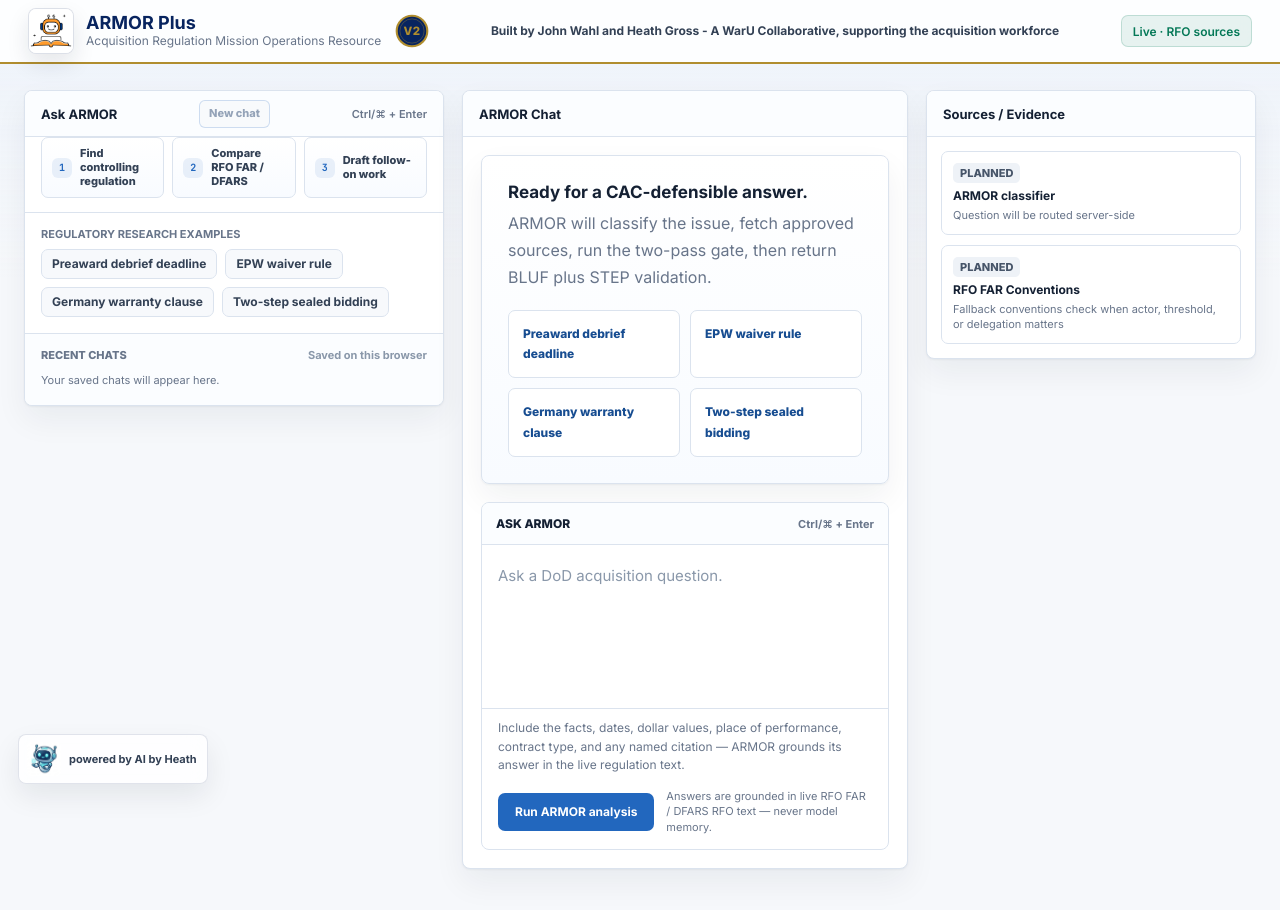
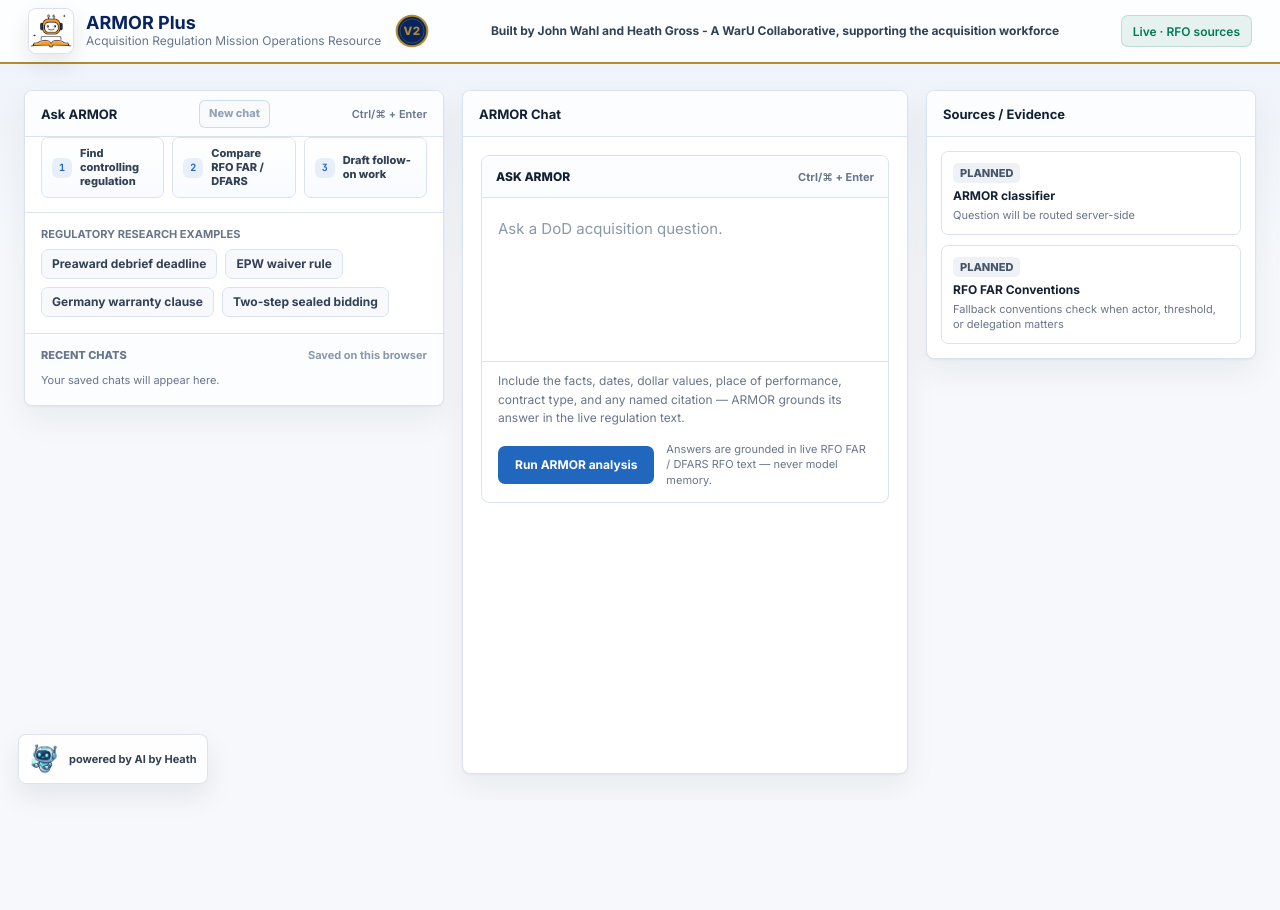
Before and after one commit to kidkenpo-create/armor-plus-app, a Next.js app: page / in a window 1280 px wide. Shown: the top 910 px of the page. After the commit the page ends 800 px from the top, so only its background shows below. Built offline with nearby package versions, Linux system fonts and the light colour scheme.

Commit message:
Remove duplicated examples empty-state block from main chat area

```diff
--- a/app/page.module.css
+++ b/app/page.module.css
@@ -132,8 +132,7 @@
 .stepItem,
 .streamCard,
 .rawCard,
-.errorCard,
-.emptyState {
+.errorCard {
   background: var(--surface);
   border: 1px solid var(--border);
   border-radius: var(--radius);
@@ -576,61 +575,6 @@
 
 .outputPanel {
   min-height: calc(100vh - 116px);
-}
-
-.emptyState {
-  display: grid;
-  gap: 8px;
-  margin: 18px;
-  padding: 26px;
-  color: var(--muted);
-  background: linear-gradient(180deg, #fff, #f8fbff);
-}
-
-.emptyState strong {
-  color: var(--text);
-  font-size: 17px;
-}
-
-.emptyState span {
-  max-width: 620px;
-  line-height: 1.7;
-}
-
-.exampleCards {
-  display: grid;
-  grid-template-columns: repeat(2, minmax(0, 1fr));
-  gap: 10px;
-  margin-top: 10px;
-}
-
-.exampleCard {
-  display: grid;
-  gap: 5px;
-  padding: 13px 14px;
-  border: 1px solid var(--border);
-  border-radius: var(--radius-sm);
-  background: #fff;
-  color: inherit;
-  text-align: left;
-  cursor: pointer;
-}
-
-.exampleCard:hover {
-  border-color: var(--gold);
-  background: #fbfdff;
-}
-
-.exampleCardLabel {
-  color: var(--accent2);
-  font-size: 12px;
-  font-weight: 800;
-}
-
-.exampleCardText {
-  color: var(--muted);
-  font-size: 12px;
-  line-height: 1.5;
 }
 
 .errorCard {
@@ -1415,10 +1359,6 @@ a.citeChip:hover {
     grid-template-columns: 1fr;
   }
 
-  .exampleCards {
-    grid-template-columns: 1fr;
-  }
-
   .primaryBtn {
     width: 100%;
   }
@@ -1443,8 +1383,7 @@ a.citeChip:hover {
   .chatComposer,
   .poweredBadge,
   .mobileTrace,
-  .showFullBtn,
-  .emptyState {
+  .showFullBtn {
     display: none !important;
   }
 
--- a/app/page.tsx
+++ b/app/page.tsx
@@ -1341,20 +1341,6 @@ export default function Home() {
 
           {error && <div className={styles.errorCard}>{error}</div>}
 
-          {!hasConversation && !error && (
-            <div className={styles.emptyState}>
-              <strong>Ready for a CAC-defensible answer.</strong>
-              <span>ARMOR will classify the issue, fetch approved sources, run the two-pass gate, then return BLUF plus STEP validation.</span>
-              <div className={styles.exampleCards}>
-                {DEMO_LABELS.map((label, index) => (
-                  <button key={label} type="button" className={styles.exampleCard} onClick={() => setDemo(index)}>
-                    <span className={styles.exampleCardLabel}>{label}</span>
-                  </button>
-                ))}
-              </div>
-            </div>
-          )}
-
           {hasConversation && (
             <div className={styles.conversationList} ref={streamRef}>
               {turns.map(turn => (
```
